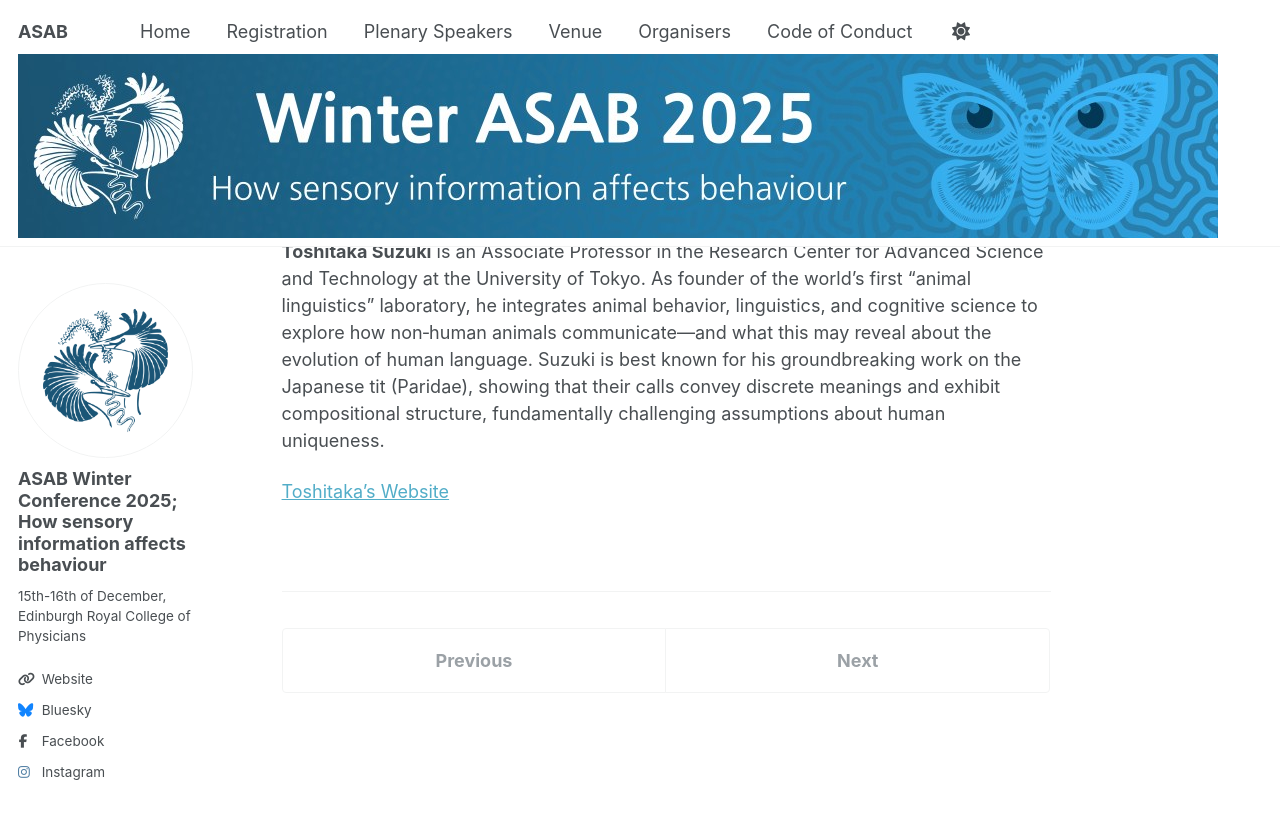
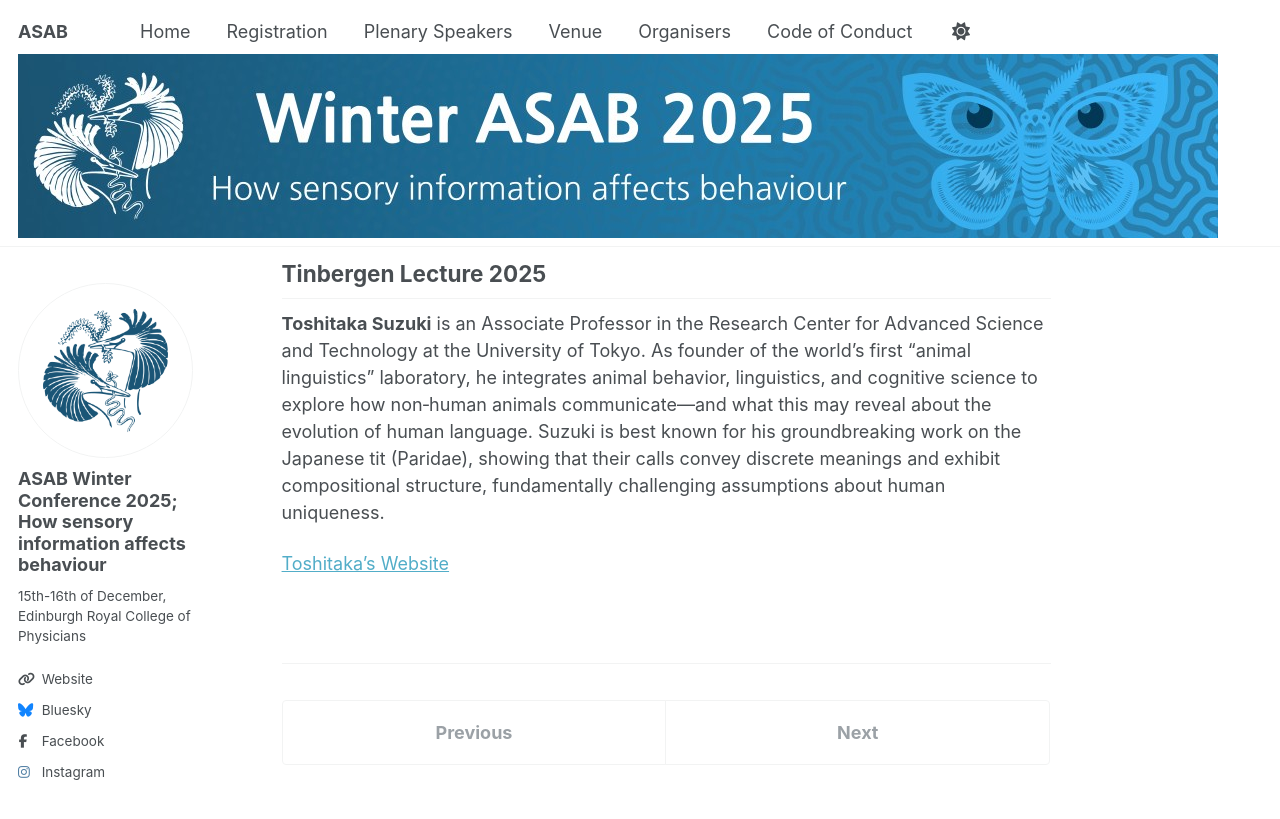
Before and after one commit to asabwinter/2025, a Jekyll site: the page built from _plenaries/Toshitaka_Suzuki.md, in a window 1280 px wide and 900 px high, scrolled down 498 px. Shown: the top 819 px of the window. Built offline with Jekyll 4.4.1, drawn with Linux system fonts in a browser that asks for light colours; a script that is not in the unit is left out.

Commit message:
Update Toshitaka_Suzuki.md

```diff
--- a/_plenaries/Toshitaka_Suzuki.md
+++ b/_plenaries/Toshitaka_Suzuki.md
@@ -7,6 +7,7 @@ layout: single
 
 <img src="/2025/images/Toshitaka_Suzuki.jpg" width="250"/>
 
+## Tinbergen Lecture 2025
 
 **Toshitaka Suzuki** is an Associate Professor in the Research Center for Advanced Science and Technology at the University of Tokyo. As founder of the world’s first “animal linguistics” laboratory, he integrates animal behavior, linguistics, and cognitive science to explore how non‑human animals communicate—and what this may reveal about the evolution of human language. Suzuki is best known for his groundbreaking work on the Japanese tit (Paridae), showing that their calls convey discrete meanings and exhibit compositional structure, fundamentally challenging assumptions about human uniqueness.
 
```
